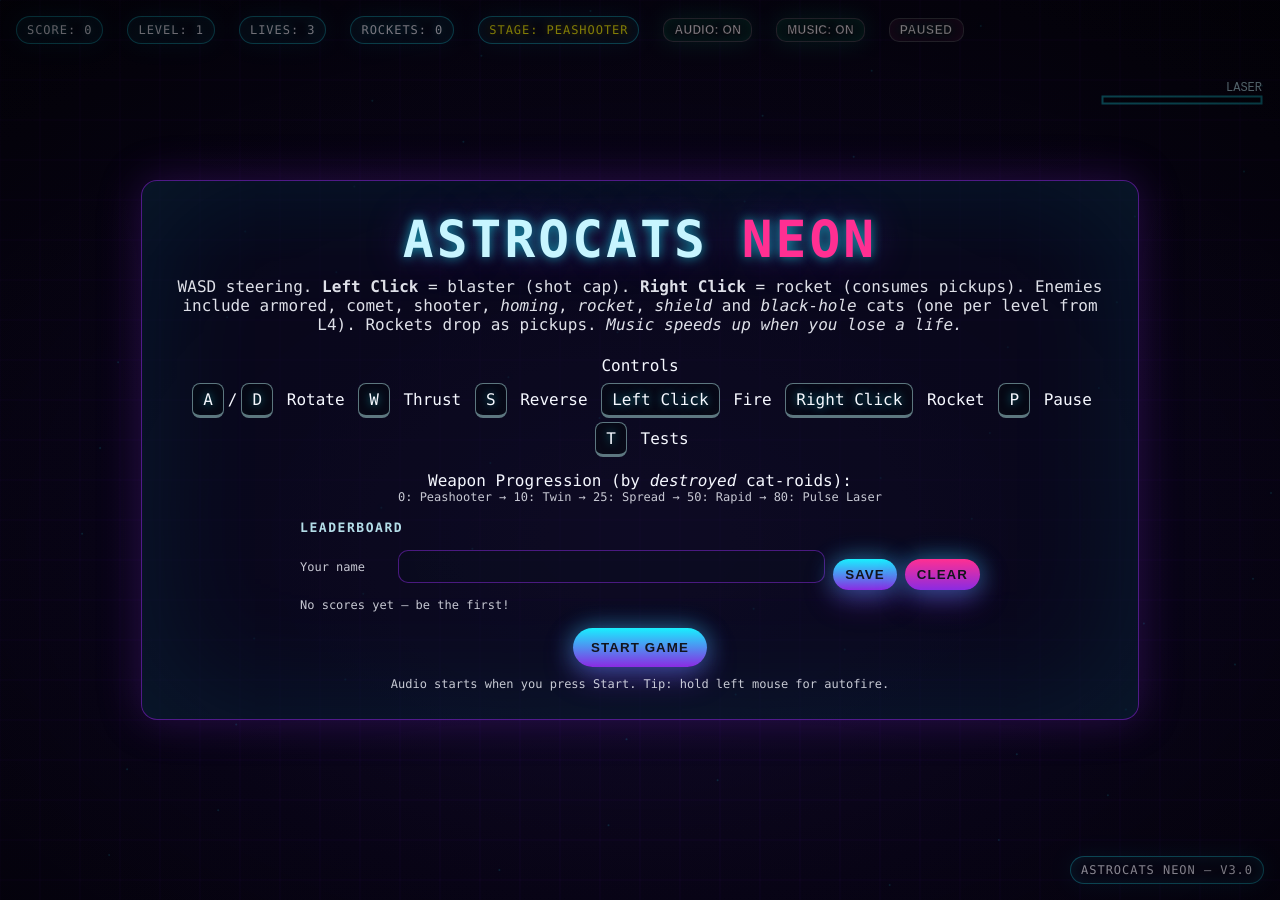
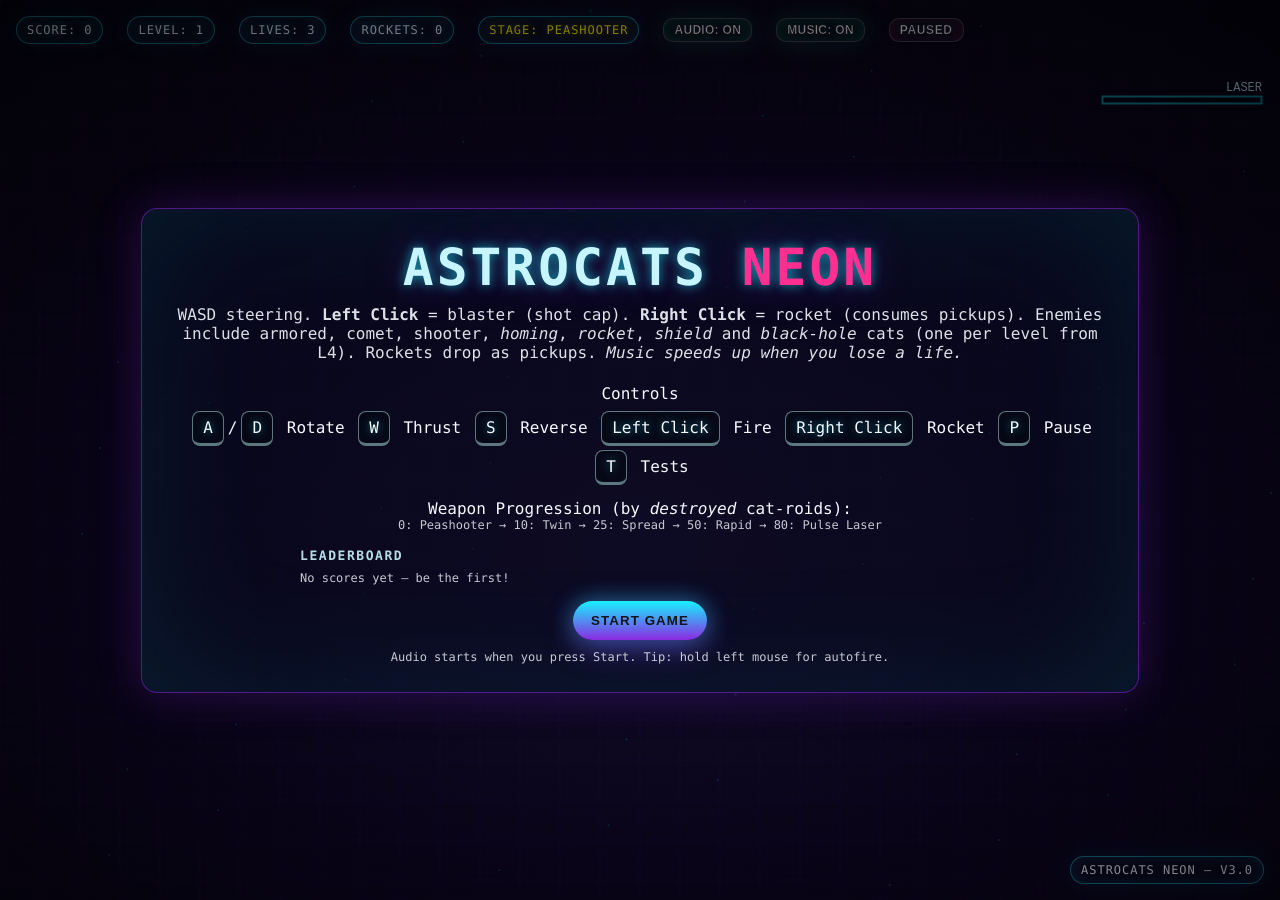
Before and after one commit to Console/console.github.io, a Jekyll site: the page ai-games/astrocats_neon.html, which Jekyll copies as it is, in a window 1280 px wide. Built offline with Jekyll 4.4.1, drawn with Linux system fonts in a browser that asks for light colours.

Commit message:
Fixing Name entry showing at start of game.

```diff
--- a/ai-games/astrocats_main.js
+++ b/ai-games/astrocats_main.js
@@ -561,7 +561,7 @@ for (const bh of game.blackholes) {if (bh.dead) continue;let dx = Math.abs(x - b
 
     function aoeDamage(x,y,r){ for(const a of game.asts){ if(a.dead) continue; const d=dist(x,y,a.x,a.y); if(d < r){ const scale = 1 + (r - d)/r; applyDamage(a, Math.ceil(scale*2)); } } }
 
-    function gameOver(){ game.paused=true; stopMusic(); overlay.style.display='flex'; titleEl.innerHTML='Game Over — <span style="color:var(--bad)">AstroCats Neon</span>'; subtitleEl.innerHTML=`Final Score: <strong>${game.score}</strong> • Cat-roids destroyed: <strong>${game.destroyed}</strong>`; startBtn.textContent='Play Again'; pauseBtn.setAttribute('aria-pressed','true'); pauseBtn.textContent='Paused';started = false; const pname = JSON.parse(localStorage.getItem(NAME_KEY) || '""') || 'Anonymous';if (game.score > 0) addScore(pname, game.score, game.level, game.destroyed);renderLeaderboard();}
+    function gameOver(){ overlay.dataset.state='gameover'; game.paused=true; stopMusic(); overlay.style.display='flex'; titleEl.innerHTML='Game Over — <span style="color:var(--bad)">AstroCats Neon</span>'; subtitleEl.innerHTML=`Final Score: <strong>${game.score}</strong> • Cat-roids destroyed: <strong>${game.destroyed}</strong>`; startBtn.textContent='Play Again'; pauseBtn.setAttribute('aria-pressed','true'); pauseBtn.textContent='Paused';started = false; const pname = JSON.parse(localStorage.getItem(NAME_KEY) || '""') || 'Anonymous';if (game.score > 0) addScore(pname, game.score, game.level, game.destroyed);renderLeaderboard();}
 
     // --- Backdrop ---
     function drawBackdrop(){ const w=window.innerWidth, h=window.innerHeight; ctx.save(); ctx.strokeStyle='rgba(138,43,226,0.08)'; ctx.lineWidth=1; ctx.shadowBlur=0; const step=40; ctx.beginPath(); for(let x=0;x<w;x+=step){ ctx.moveTo(x,0); ctx.lineTo(x,h); } for(let y=0;y<h;y+=step){ ctx.moveTo(0,y); ctx.lineTo(w,y); } ctx.stroke(); const t=Date.now()*0.001; for(let i=0;i<60;i++){ const sx=(i*127.1)%w; const y=(i*83.3 + (t*10*i)%h)%h; const glow=(i%7===0)?10:6; ctx.beginPath(); ctx.fillStyle='rgba(24,240,255,0.2)'; ctx.shadowColor='#18f0ff'; ctx.shadowBlur=glow; ctx.arc(sx,y,1,0,TAU); ctx.fill(); } ctx.restore(); }
@@ -623,6 +623,8 @@ function renderLeaderboard(){
     // --- UI wiring ---
     const toggleAudioBtn=document.getElementById('toggleAudio'); const toggleMusicBtn=document.getElementById('toggleMusic'); const pauseBtn=document.getElementById('pauseBtn'); const testStatus=document.getElementById('testStatus');
     const overlay=document.getElementById('startOverlay'); const startBtn=document.getElementById('startBtn'); const titleEl=overlay.querySelector('h1'); const subtitleEl=overlay.querySelector('.subtitle');
+    overlay.dataset.state = 'start';
+
 // Leaderboard wiring
 const nameInput   = document.getElementById('playerName');
 const saveNameBtn = document.getElementById('saveNameBtn');
@@ -653,6 +655,7 @@ renderLeaderboard();
     function startGame(){
       if(started) return; started=true;
       overlay.style.display='none';
+      overlay.dataset.state = 'start';
       try {
         if(!AC) initAudio();
         if(AC && AC.state==='suspended') { AC.resume().catch(()=>{}); }
--- a/ai-games/astrocats_neon.html
+++ b/ai-games/astrocats_neon.html
@@ -49,7 +49,7 @@
           Leaderboard
         </h3>
 
-        <div class="lb-row" style="display:flex;gap:8px;align-items:center;">
+        <div class="lb-row" data-section="name-entry" style="gap:8px;align-items:center;">
           <label for="playerName" class="bottomhelp" style="min-width:90px;">Your name</label>
           <input id="playerName" maxlength="16" style="flex:1;min-width:140px;padding:8px 10px;border-radius:10px;border:1px solid rgba(138,43,226,.5);background:rgba(10,20,30,.24);color:var(--white);outline:none;">
           <button id="saveNameBtn" class="btn" style="padding:8px 12px;">Save</button>
--- a/ai-games/astrocats_style.css
+++ b/ai-games/astrocats_style.css
@@ -59,3 +59,7 @@
     letter-spacing: .6px;
     box-shadow: 0 0 18px rgba(255,102,204,.2) inset;
   }
+
+  /* Show name entry only on Game Over */
+#startOverlay [data-section="name-entry"] { display: none !important; }
+#startOverlay[data-state="gameover"] [data-section="name-entry"] { display: flex !important; }
```
